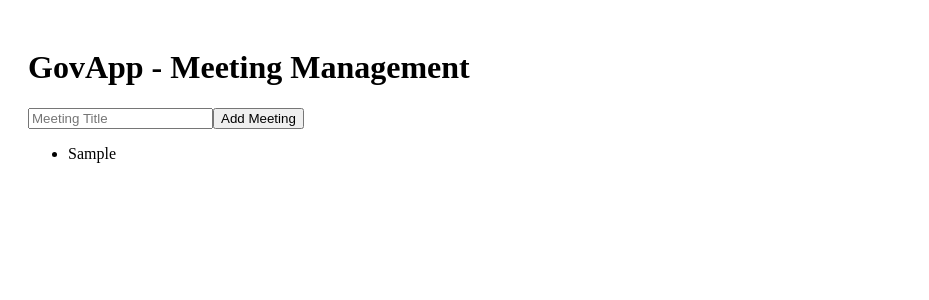
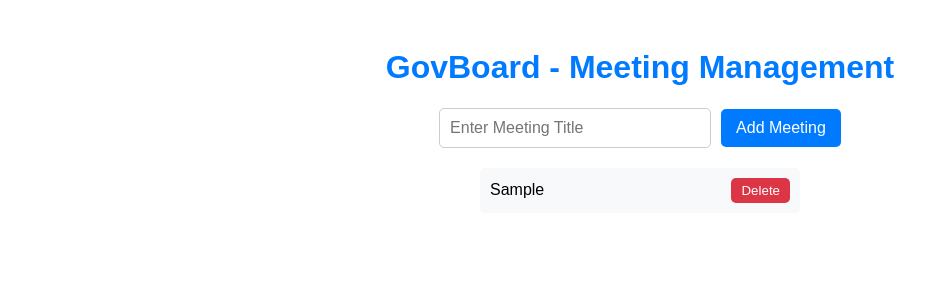
Before and after one commit to rohroh15/GovApp, a React (Create React App) app: page / in a window 1280 px wide. Both pictures are taken after typing "Sample" into the empty fields and a click on the button "Add Meeting". Shown: the top 300 px of the page, without its empty margins (0-929 px from the left). Built offline with nearby package versions, Linux system fonts and the light colour scheme.

Commit message:
Update App.js

```diff
--- a/src/App.js
+++ b/src/App.js
@@ -1,33 +1,112 @@
-import React, { useState } from "react";
+import React, { useState, useEffect } from "react";
+import { v4 as uuidv4 } from "uuid";
 
 export default function GovBoard() {
   const [meetings, setMeetings] = useState([]);
   const [meetingTitle, setMeetingTitle] = useState("");
+  const [agendaItems, setAgendaItems] = useState({});
+  const [votes, setVotes] = useState({});
+  const [aiSummary, setAiSummary] = useState("");
+
+  useEffect(() => {
+    const savedMeetings = JSON.parse(localStorage.getItem("meetings")) || [];
+    setMeetings(savedMeetings);
+  }, []);
+
+  useEffect(() => {
+    localStorage.setItem("meetings", JSON.stringify(meetings));
+  }, [meetings]);
 
   const addMeeting = () => {
     if (meetingTitle.trim()) {
-      setMeetings([...meetings, { title: meetingTitle }]);
+      const newMeeting = { id: uuidv4(), title: meetingTitle, agenda: [], votes: {} };
+      setMeetings([...meetings, newMeeting]);
       setMeetingTitle("");
     }
   };
 
+  const deleteMeeting = (id) => {
+    const updatedMeetings = meetings.filter((meeting) => meeting.id !== id);
+    setMeetings(updatedMeetings);
+  };
+
+  const addAgendaItem = (meetingId, item) => {
+    const updatedMeetings = meetings.map((meeting) => {
+      if (meeting.id === meetingId) {
+        return {
+          ...meeting,
+          agenda: [...meeting.agenda, item],
+          votes: { ...meeting.votes, [item]: { yes: 0, no: 0 } },
+        };
+      }
+      return meeting;
+    });
+    setMeetings(updatedMeetings);
+  };
+
+  const vote = (meetingId, agendaItem, choice) => {
+    const updatedMeetings = meetings.map((meeting) => {
+      if (meeting.id === meetingId) {
+        return {
+          ...meeting,
+          votes: {
+            ...meeting.votes,
+            [agendaItem]: {
+              yes: choice === "Yes" ? (meeting.votes[agendaItem]?.yes || 0) + 1 : meeting.votes[agendaItem]?.yes || 0,
+              no: choice === "No" ? (meeting.votes[agendaItem]?.no || 0) + 1 : meeting.votes[agendaItem]?.no || 0,
+            },
+          },
+        };
+      }
+      return meeting;
+    });
+    setMeetings(updatedMeetings);
+  };
+
+  const generateAiSummary = () => {
+    const summary = `Meeting Summary:\n${meetings
+      .map(
+        (meeting) =>
+          `\nTitle: ${meeting.title}\nAgenda:\n${meeting.agenda
+            .map((item) => `- ${item} (Yes: ${meeting.votes[item]?.yes || 0}, No: ${meeting.votes[item]?.no || 0})`)
+            .join("\n")}`
+      )
+      .join("\n\n")}`;
+    setAiSummary(summary);
+  };
+
   return (
-    <div style={{ padding: "20px" }}>
-      <h1>GovApp - Meeting Management</h1>
-      <div>
+    <div style={{ padding: "20px", textAlign: "center", fontFamily: "Arial, sans-serif" }}>
+      <h1 style={{ color: "#007BFF" }}>GovBoard - Meeting Management</h1>
+      <div style={{ marginBottom: "20px" }}>
         <input
           value={meetingTitle}
           onChange={(e) => setMeetingTitle(e.target.value)}
-          placeholder="Meeting Title"
+          placeholder="Enter Meeting Title"
+          style={{ padding: "10px", fontSize: "16px", width: "250px", marginRight: "10px", borderRadius: "5px", border: "1px solid #ccc" }}
         />
-        <button onClick={addMeeting}>Add Meeting</button>
+        <button
+          onClick={addMeeting}
+          style={{ padding: "10px 15px", fontSize: "16px", backgroundColor: "#007BFF", color: "white", border: "none", borderRadius: "5px", cursor: "pointer" }}
+        >
+          Add Meeting
+        </button>
       </div>
 
-      <ul>
-        {meetings.map((meeting, index) => (
-          <li key={index}>{meeting.title}</li>
-        ))}
-      </ul>
+      {meetings.length > 0 && (
+        <div>
+          <ul style={{ listStyleType: "none", padding: 0 }}>
+            {meetings.map((meeting) => (
+              <li key={meeting.id} style={{ padding: "10px", marginBottom: "5px", backgroundColor: "#f8f9fa", borderRadius: "5px", display: "flex", justifyContent: "space-between", alignItems: "center", maxWidth: "300px", margin: "0 auto" }}>
+                {meeting.title}
+                <button onClick={() => deleteMeeting(meeting.id)} style={{ backgroundColor: "#DC3545", color: "white", border: "none", padding: "5px 10px", borderRadius: "5px", cursor: "pointer", marginLeft: "10px" }}>
+                  Delete
+                </button>
+              </li>
+            ))}
+          </ul>
+        </div>
+      )}
     </div>
   );
 }
```
